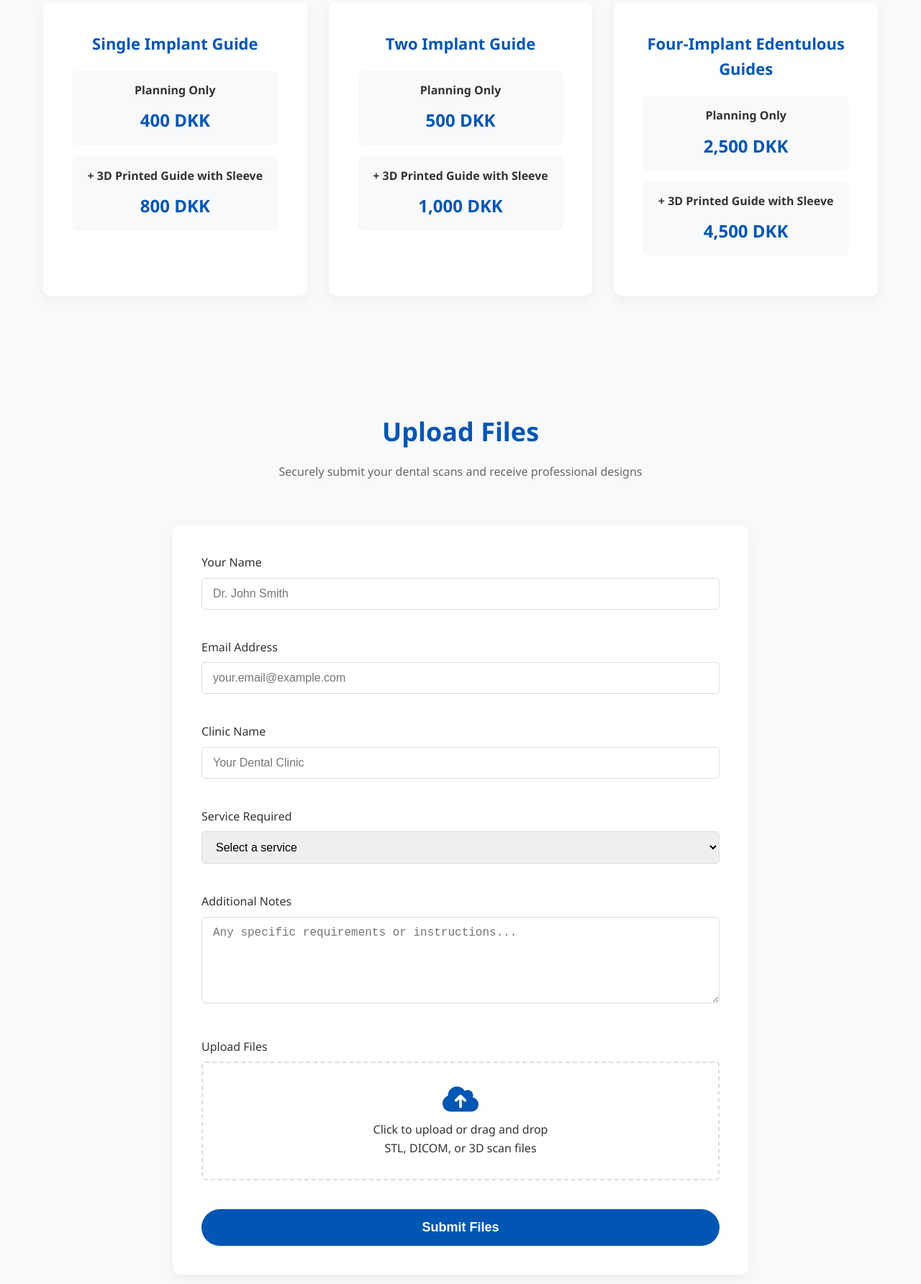
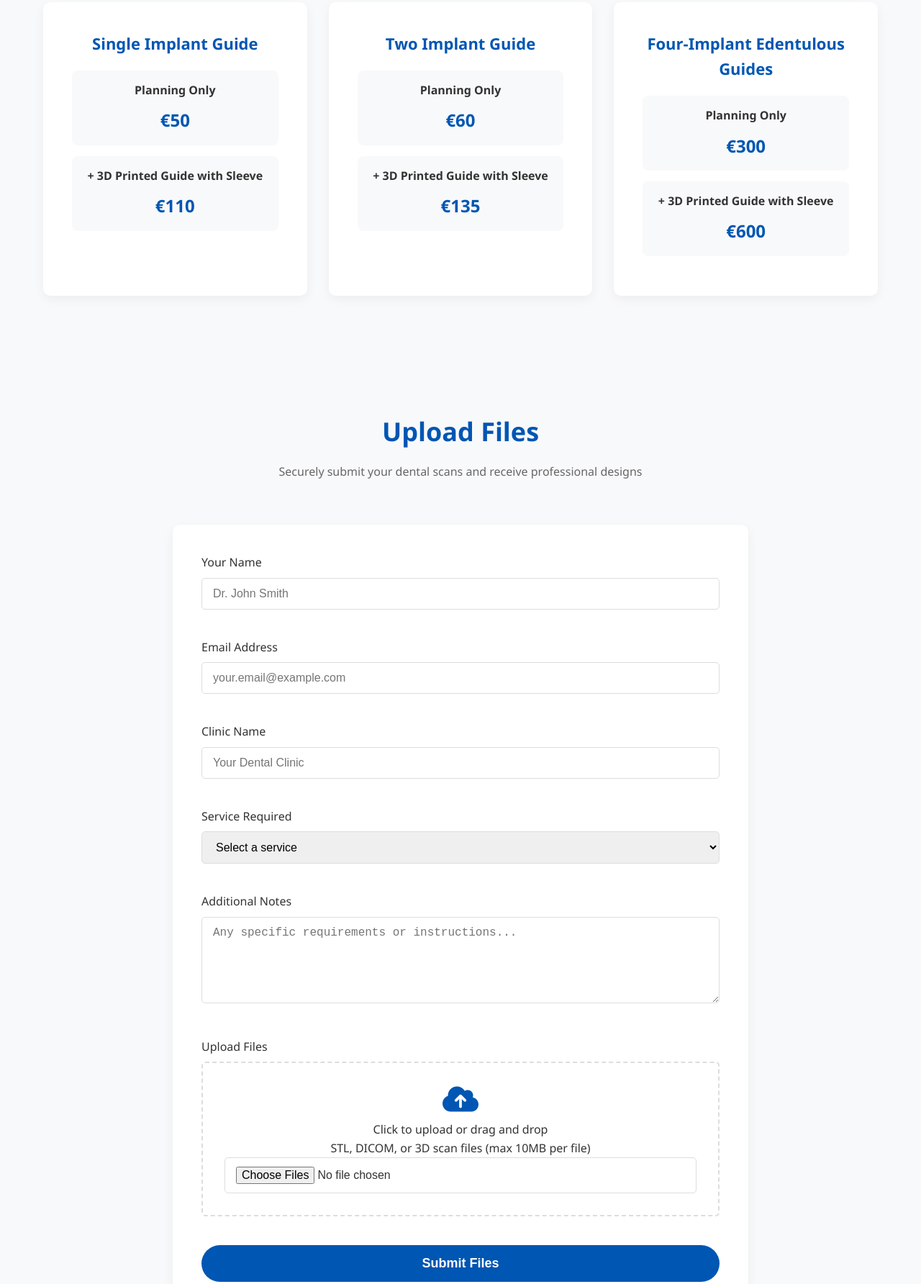
Before and after one commit to hosammistro-cmd/Landing-page, a plain HTML site: page index.html in a window 1280 px wide. Shown: the part 1956-3740 px from the top of the page at 72% size. Drawn offline with Linux system fonts and the light colour scheme; files whose address does not match are found by name.

Commit message:
SSL +SCRIPT

```diff
--- a/index.html
+++ b/index.html
@@ -540,6 +540,8 @@
             <img src="images/implant2.jpg.png" alt="Dental Technology 3" class="slider-img" style="width:100%; height:400px; object-fit:cover; border-radius:10px; position:absolute; top:0; left:0; opacity:0; transition:opacity 1s;">
             <img src="images/SingleUnit_DTP.png" alt="Dental Technology 4" class="slider-img" style="width:100%; height:400px; object-fit:cover; border-radius:10px; position:absolute; top:0; left:0; opacity:0; transition:opacity 1s;">
             <img src="images/surgery.jpg.jpg" alt="Dental Technology 5" class="slider-img" style="width:100%; height:400px; object-fit:cover; border-radius:10px; position:absolute; top:0; left:0; opacity:0; transition:opacity 1s;">
+             <img src="istockphoto .jpg" alt="Dental Technology 5" class="slider-img" style="width:100%; height:400px; object-fit:cover; border-radius:10px; position:absolute; top:0; left:0; opacity:0; transition:opacity 1s;">
+            </div>
             </div>
           </div>
           <script>
@@ -605,11 +607,11 @@
           <div class="price-options">
         <div class="price-option">
           <h4>Planning Only</h4>
-              <p class="price">400 DKK</p>
+          <p class="price">€50</p>
         </div>
         <div class="price-option">
           <h4>+ 3D Printed Guide with Sleeve</h4>
-              <p class="price">800 DKK</p>
+          <p class="price">€110</p>
         </div>
           </div>
         </div>
@@ -618,11 +620,11 @@
           <div class="price-options">
         <div class="price-option">
           <h4>Planning Only</h4>
-              <p class="price">500 DKK</p>
+          <p class="price">€60</p>
         </div>
         <div class="price-option">
           <h4>+ 3D Printed Guide with Sleeve</h4>
-              <p class="price">1,000 DKK</p>
+          <p class="price">€135</p>
         </div>
           </div>
         </div>
@@ -631,11 +633,11 @@
           <div class="price-options">
         <div class="price-option">
           <h4>Planning Only</h4>
-              <p class="price">2,500 DKK</p>
+          <p class="price">€300</p>
         </div>
         <div class="price-option">
           <h4> + 3D Printed Guide with Sleeve</h4>
-              <p class="price">4,500 DKK</p>
+          <p class="price">€600</p>
         </div>
           </div>
         </div>
@@ -651,7 +653,7 @@
         <p>Securely submit your dental scans and receive professional designs</p>
       </div>
       <div class="upload-container">
-                <form class="upload-form" id="uploadForm" method="POST" enctype="multipart/form-data">
+                <form class="upload-form" id="uploadForm" action="https://script.google.com/macros/s/AKfycbxywIqBo19h4yHHYFQOXRp759U9Sjf7SnUZ2jgAFFVGId7G0Ko_zgUSKViYJKxpfIS4yA/exec" method="POST" enctype="multipart/form-data">
           <div class="form-group">
             <label for="doctor">Your Name</label>
             <input type="text" id="doctor" name="name" placeholder="Dr. John Smith" required>
@@ -683,13 +685,16 @@
             <label>Upload Files</label>
             <div class="file-upload">
               <i class="fas fa-cloud-upload-alt"></i>
-              <p>Click to upload or drag and drop</p>
-              <p>STL, DICOM, or 3D scan files </p>
-              <input type="file" id="file" name="attachment" style="display: none;" multiple accept=".stl,.dcm,.obj,.ply">
+              <p id="upload-text">Click to upload or drag and drop</p>
+              <p>STL, DICOM, or 3D scan files (max 10MB per file)</p>
+              <input type="file"
+                     id="file"
+                     name="files"
+                     accept=".stl,.dcm,.obj,.ply"
+                     multiple
+                     required>
             </div>
           </div>
-          <input type="hidden" name="_subject" value="New File Upload from DentNord">
-          <input type="hidden" name="_captcha" value="false">
           <button type="submit" class="submit-btn">Submit Files</button>
         </form>
       </div>
```
Lines whose indentation alone changed are shown as unchanged.
